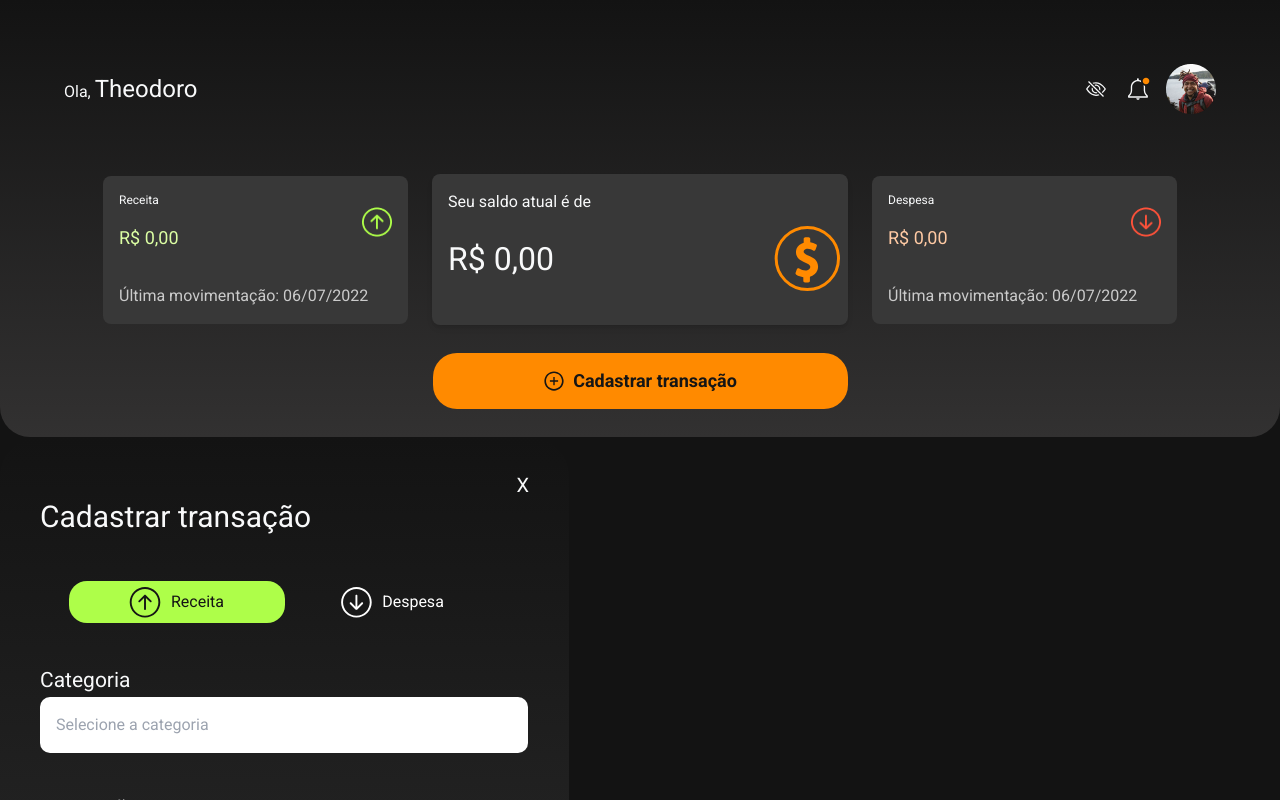
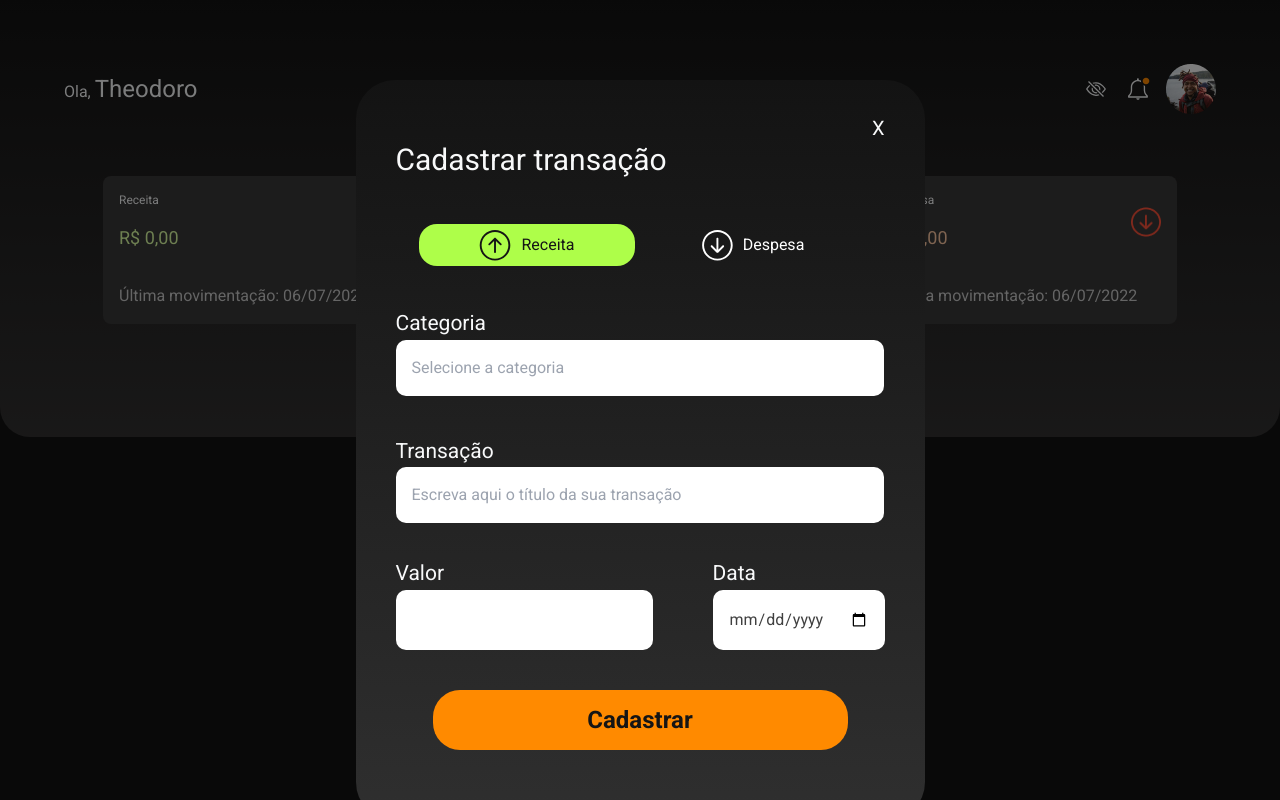
Before and after one commit to Orange-Juice-Projeto-Developer/orange-wallet-frontend, a React (Vite) app: page / in a window 1280 px wide. Shown: the top 800 px of the page. Built offline with nearby package versions, Linux system fonts and the light colour scheme; no server answers.

Commit message:
:sparkles: feat: Isolando os botões de receita e despesa do formulario em componentes

```diff
--- /dev/null
+++ b/src/components/TransactionForm/components/IncomeButton/index.tsx
@@ -0,0 +1,23 @@
+import React from "react";
+import upArrowBlack from "../../../../assets/images/uparrow.svg";
+import upArrowWhite from "../../../../assets/images/up-arrow-white.svg";
+
+interface IncomeButtonProps {
+	active: boolean;
+	setActive: (isActive: boolean) => void;
+}
+
+export function IncomeButton({ active, setActive }: IncomeButtonProps) {
+	return (
+		<>
+			<button
+				type="button"
+				onClick={() => setActive(!active)}
+				className={`flex justify-center items-center w-[216px] h-[42px] ${active ? "bg-green-400 rounded-[18px] text-gray-600" : "text-[#FFF]"} `}
+			>
+				<img className="mr-[10px]" src={active ? upArrowBlack : upArrowWhite} alt="Seta para cima" />
+				Receita
+			</button>
+		</>
+	);
+}
--- /dev/null
+++ b/src/components/TransactionForm/components/OutcomeButton/index.tsx
@@ -0,0 +1,23 @@
+import React from "react";
+import downArrowWhite from "../../../../assets/images/downarrow.svg";
+import downArrowBlack from "../../../../assets/images/down-arrow-black.svg";
+
+interface OutcomeButtonProps {
+	active: boolean;
+	setActive: (isActive: boolean) => void;
+}
+
+export function OutcomeButton({ active, setActive }: OutcomeButtonProps) {
+	return (
+		<>
+			<button
+				type="button"
+				onClick={() => setActive(!active)}
+				className={`flex justify-center items-center ${active ? "bg-red-400 text-gray-600" : "text-[#FFF]"}  w-[216px] h-[42px] rounded-[18px]`}
+			>
+				<img className="mr-[10px]" src={active ? downArrowBlack : downArrowWhite} alt="Seta para baixo" />
+				Despesa
+			</button>
+		</>
+	);
+}
--- a/src/components/TransactionForm/index.tsx
+++ b/src/components/TransactionForm/index.tsx
@@ -1,35 +1,29 @@
-import React, { useEffect, useState } from "react";
-import upArrow from "../../assets/images/uparrow.svg";
-import downArrow from "../../assets/images/downarrow.svg";
+import React, { useReducer, useState } from "react";
+import { IncomeButton } from "./components/IncomeButton";
+import { OutcomeButton } from "./components/OutcomeButton";
 
 export function TransactionForm() {
 	const [category, setCategory] = useState<string>();
 	const [transaction, setTransaction] = useState<string>();
 	const [value, setValue] = useState<number>();
 	const [date, setDate] = useState<string>("");
+	const [isActive, setIsActive] = useReducer((isActive: boolean) => !isActive, false);
 
 	return (
-		<>
-			<form className="w-[569px] h-[741px] bg-gradient-to-t from-[#2F2F2F] to-gray-700 rounded-[39px] flex flex-col font-roboto text-gray-50 px-10 pt-[34px] pb-12">
+		<div className="w-full h-full bg-[#00000080] absolute z-50 top-0">
+			<form
+				onSubmit={e => {
+					e.preventDefault();
+				}}
+				className="w-[569px] h-[741px] bg-gradient-to-t from-[#2F2F2F] to-gray-700 rounded-[39px] flex flex-col font-roboto text-gray-50 px-10 pt-[34px] pb-12 absolute top-[10%] left-[calc(50%-569px/2)]"
+			>
 				<div className="flex justify-end">
 					<button type="button" className="text-xl">X</button>
 				</div>
 				<span className="text-3xl mb-[46px]">Cadastrar transação</span>
-				<div className="flex justify-center mb-[42px]">
-					<button
-						type="button"
-						className="flex justify-center items-center w-[216px] h-[42px] bg-green-400 rounded-[18px] text-gray-600"
-					>
-						<img className="mr-[10px]" src={upArrow} alt="" />
-						Receita
-					</button>
-					<button
-						type="button"
-						className="flex justify-center items-center text-[#FFF] w-[216px] h-[42px] rounded-[18px]"
-					>
-						<img className="mr-[10px]" src={downArrow} alt="" />
-						Despesa
-					</button>
+				<div className="flex justify-center mb-[42px] gap-[10px]">
+					<IncomeButton active={!isActive} setActive={setIsActive} />
+					<OutcomeButton active={isActive} setActive={setIsActive} />
 				</div>
 				<div className="mb-[40px]">
 					<label htmlFor="categoria" className="text-[21px]">
@@ -88,6 +82,6 @@ export function TransactionForm() {
 
 				<button type="submit" className="text-2xl leading-7 font-bold text-gray-600 bg-orange-500 rounded-[27px] w-[415px] h-[60px] mx-auto">Cadastrar</button>
 			</form>
-		</>
+		</div>
 	);
 }
```
Also changed, not shown: src/assets/images/down-arrow-black.svg (added), src/assets/images/up-arrow-white.svg (added).
